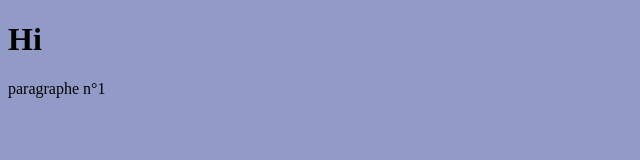
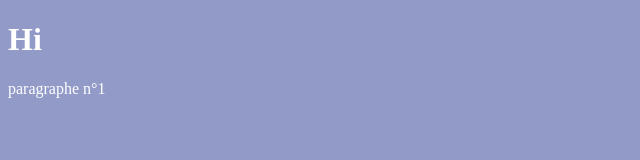
Before and after one commit to matau1405/notreProjetPAL, a plain HTML site: page index.html in a window 1280 px wide. Shown: the whole page, without its empty margins (0-640 px from the left). Drawn offline with Linux system fonts and the light colour scheme.

Commit message:
ajout couleur texte index.html

```diff
--- a/index.html
+++ b/index.html
@@ -6,7 +6,7 @@
 	<style type="text/css">
 		body {
 			background-color: #3498;
-			color: :white;
+			color:white;
 		}
 	</style>
 </head>
```
